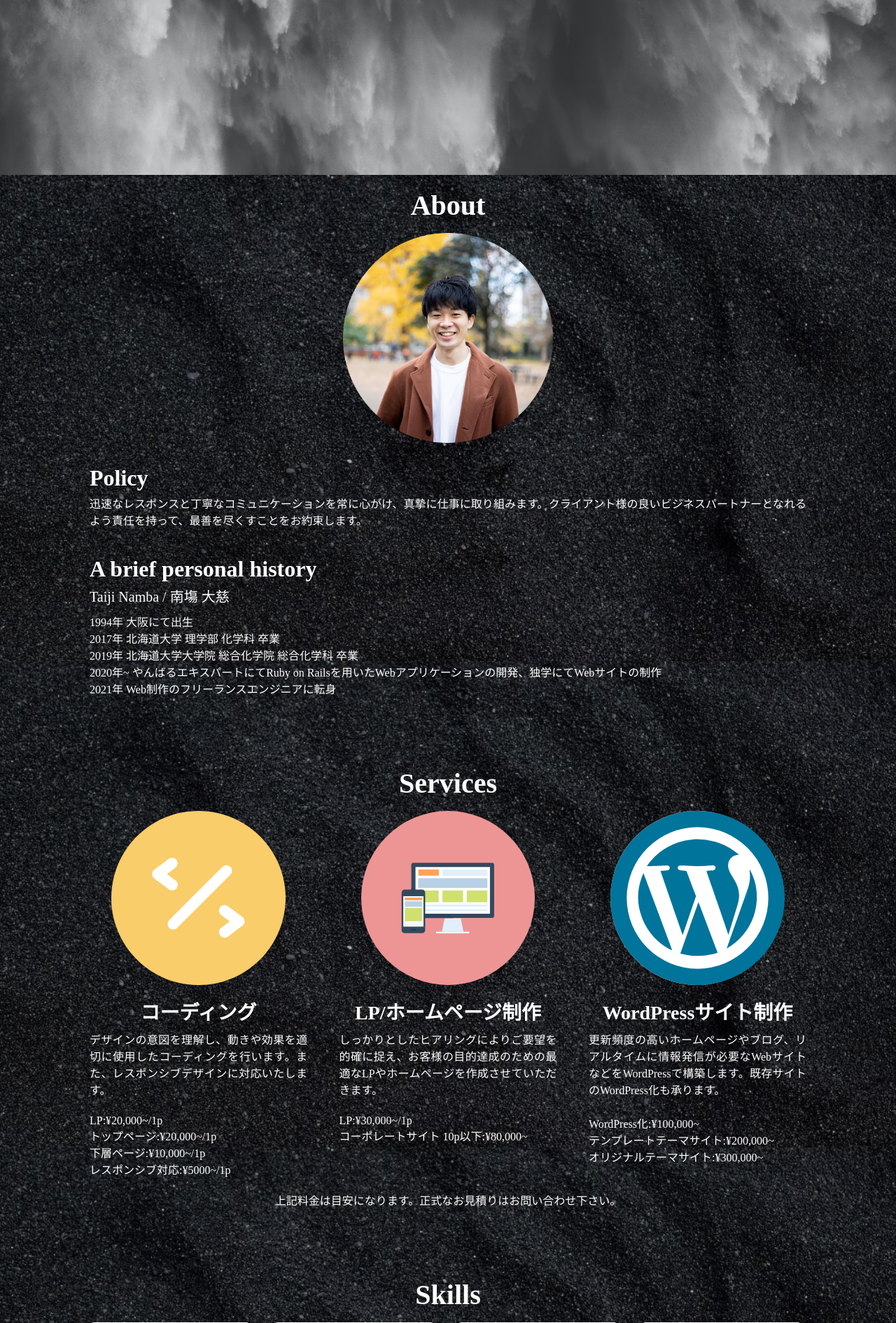
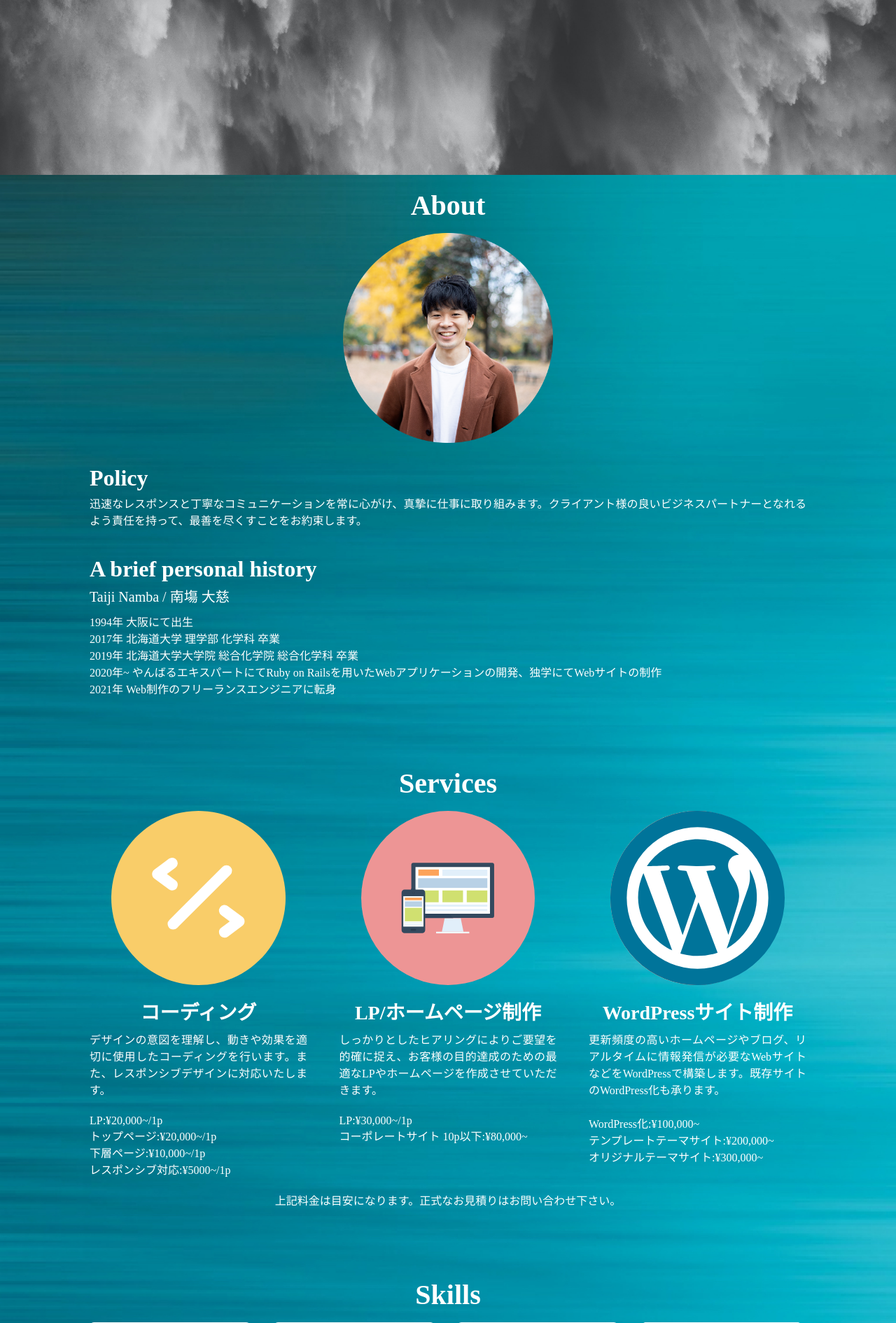
Before and after one commit to Taiji-Namba/portfolio-site-WP, a PHP site: page / in a window 1280 px wide. Shown: the part 550-2441 px from the top of the page at 70% size. Run offline with PHP 8.4, Linux system fonts and the light colour scheme; some libraries are stand-ins or nearby versions.

Commit message:
背景変更

```diff
--- a/style.css
+++ b/style.css
@@ -81,8 +81,8 @@ nav li {
 }
 
 .main-content-bg {
-  background-image: url(img/black_background.jpg);
-  background-size: contain;
+  background-image: url(img/sea.jpg);
+  background-size: cover;
   padding-bottom: 10px;
   padding-top: 20px;
 }
--- a/style.scss
+++ b/style.scss
@@ -82,8 +82,8 @@ nav {
 
 // メインコンテンツ
 .main-content-bg {
-  background-image: url(img/black_background.jpg);
-  background-size: contain;
+  background-image: url(img/sea.jpg);
+  background-size: cover;
   padding-bottom: 10px;
   padding-top: 20px;
 }
```
Also changed, not shown: img/black_background.jpg (deleted), img/black_background_2.jpg (deleted), img/black_background_before_processing.jpg (deleted), img/sea.jpg (added), 1 other file.
